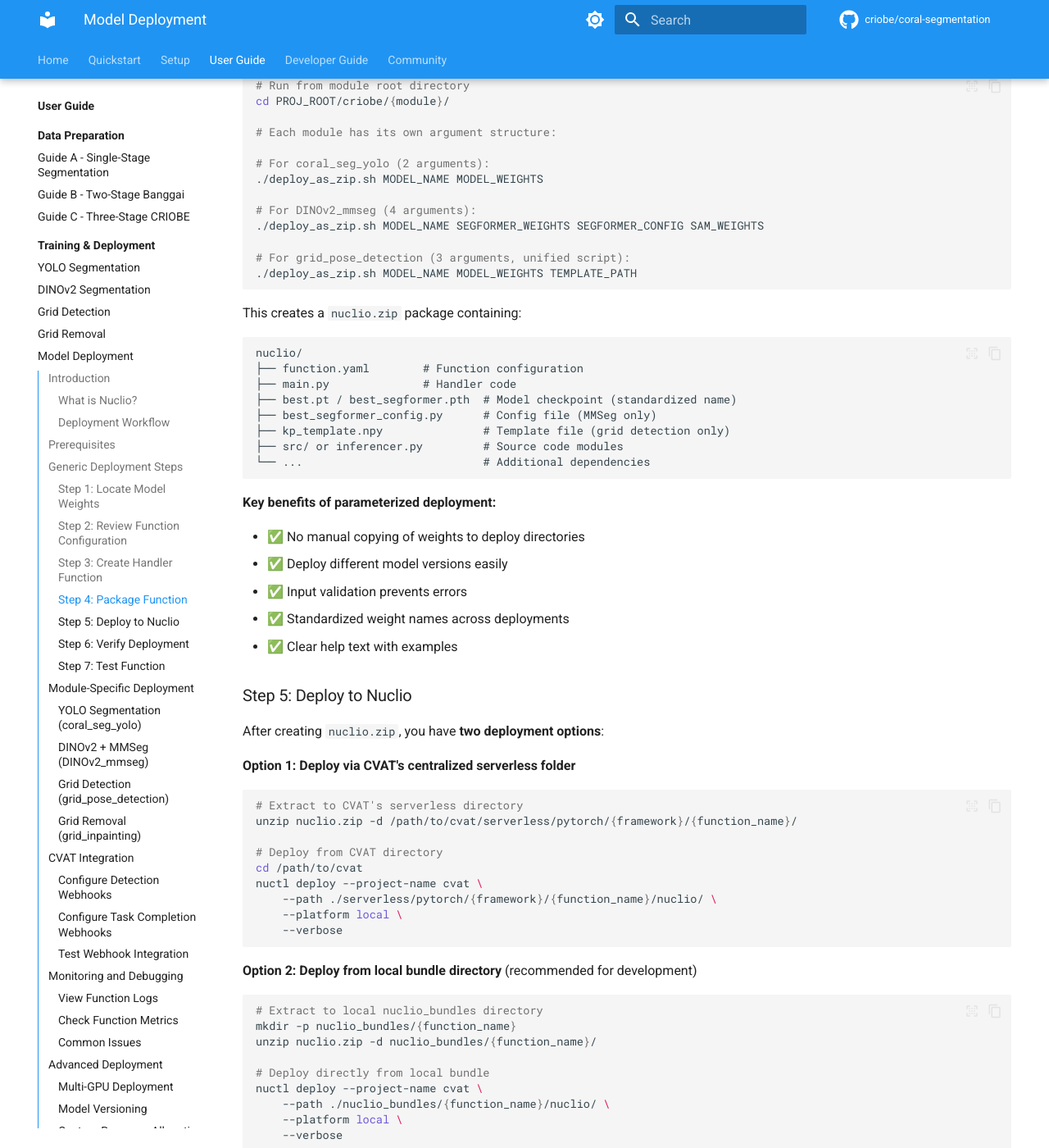
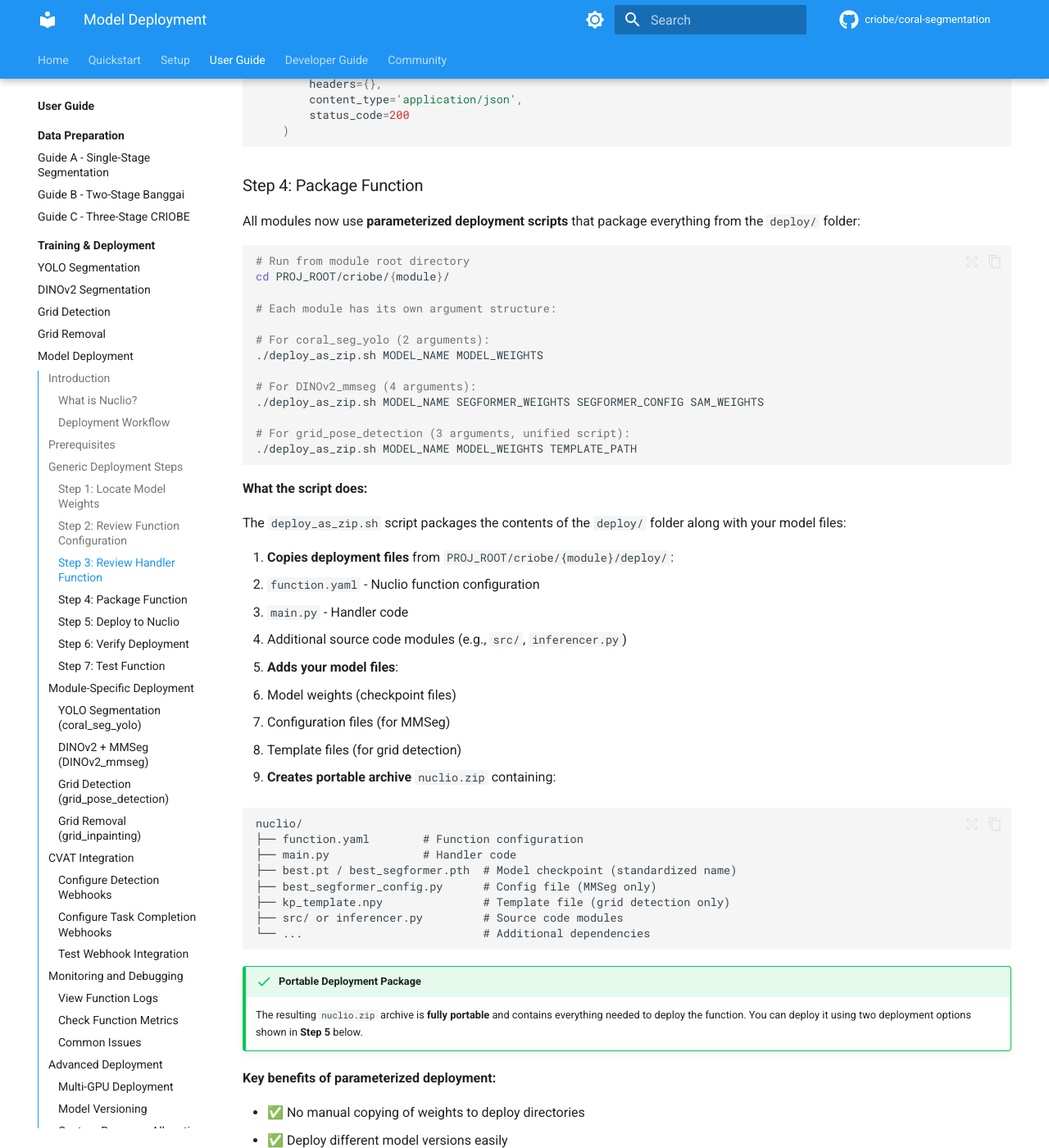
Before and after one commit to Criobe/documentation, an MkDocs documentation site: the page built from docs/user-guide/training-and-deployment/model-deployment.md, in a window 1280 px wide and 1400 px high, scrolled down 3679 px. Shown: the whole window at 82% size. Built offline with MkDocs 1.6.1 and Material for MkDocs 9.7.7, drawn with Linux system fonts in a browser that asks for light colours; comment, search, counter and statistics services are not loaded; the version menu is left out; some of the changed text lies outside the part shown.

Commit message:
improve deployment doc

````diff
--- a/docs/user-guide/training-and-deployment/model-deployment.md
+++ b/docs/user-guide/training-and-deployment/model-deployment.md
@@ -87,7 +87,13 @@ ls work_dirs/{experiment}/*.py  # Also need config file
 
 ### Step 2: Review Function Configuration
 
-Each deployment has a `function.yaml` defining:
+Each module contains deployment files in the `deploy/` folder:
+
+```bash
+cd PROJ_ROOT/criobe/{module}/deploy/
+```
+
+This folder contains the `function.yaml` configuration file that defines:
 
 ```yaml
 metadata:
@@ -117,9 +123,16 @@ spec:
       memory: 8Gi                   # Memory requirement
 ```
 
-### Step 3: Create Handler Function
+### Step 3: Review Handler Function
 
-The `main.py` handler receives CVAT webhook data and returns predictions:
+The `deploy/` folder also contains the `main.py` handler that receives CVAT webhook data and returns predictions:
+
+```bash
+cd PROJ_ROOT/criobe/{module}/deploy/
+cat main.py
+```
+
+Handler structure:
 
 ```python
 import json
@@ -166,7 +179,7 @@ def handler(context, event):
 
 ### Step 4: Package Function
 
-All modules now use **parameterized deployment scripts** that accept model weights and configuration files as arguments:
+All modules now use **parameterized deployment scripts** that package everything from the `deploy/` folder:
 
 ```bash
 # Run from module root directory
@@ -184,7 +197,21 @@ cd PROJ_ROOT/criobe/{module}/
 ./deploy_as_zip.sh MODEL_NAME MODEL_WEIGHTS TEMPLATE_PATH
 ```
 
-This creates a `nuclio.zip` package containing:
+**What the script does:**
+
+The `deploy_as_zip.sh` script packages the contents of the `deploy/` folder along with your model files:
+
+1. **Copies deployment files** from `PROJ_ROOT/criobe/{module}/deploy/`:
+   - `function.yaml` - Nuclio function configuration
+   - `main.py` - Handler code
+   - Additional source code modules (e.g., `src/`, `inferencer.py`)
+
+2. **Adds your model files**:
+   - Model weights (checkpoint files)
+   - Configuration files (for MMSeg)
+   - Template files (for grid detection)
+
+3. **Creates portable archive** `nuclio.zip` containing:
 
 ```
 nuclio/
@@ -197,6 +224,9 @@ nuclio/
 └── ...                           # Additional dependencies
 ```
 
+!!! success "Portable Deployment Package"
+    The resulting `nuclio.zip` archive is **fully portable** and contains everything needed to deploy the function. You can deploy it using two deployment options shown in **Step 5** below.
+
 **Key benefits of parameterized deployment:**
 
 - ✅ No manual copying of weights to deploy directories
@@ -204,6 +234,7 @@ nuclio/
 - ✅ Input validation prevents errors
 - ✅ Standardized weight names across deployments
 - ✅ Clear help text with examples
+- ✅ Portable archive can be deployed anywhere
 
 ### Step 5: Deploy to Nuclio
 
````
